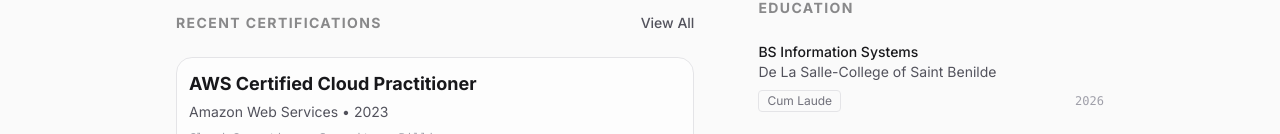
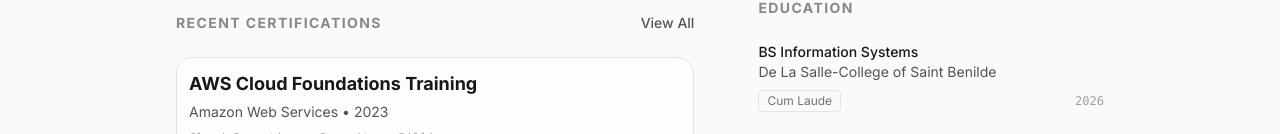
Before and after one commit to deylsnts/Dale-Portfolio, a React (Vite) app: page / in a window 1280 px wide. Shown: the part 818-952 px from the top of the page. Built offline with nearby package versions, Linux system fonts and the light colour scheme.

Commit message:
Update App.jsx

```diff
--- a/src/App.jsx
+++ b/src/App.jsx
@@ -40,7 +40,7 @@
 
   const certifications = [
     {
-      name: "AWS Certified Cloud Practitioner",
+      name: "AWS Cloud Foundations Training",
       issuer: "Amazon Web Services",
       date: "2023",
       skills: "Cloud Computing • Security • Billing",
```
